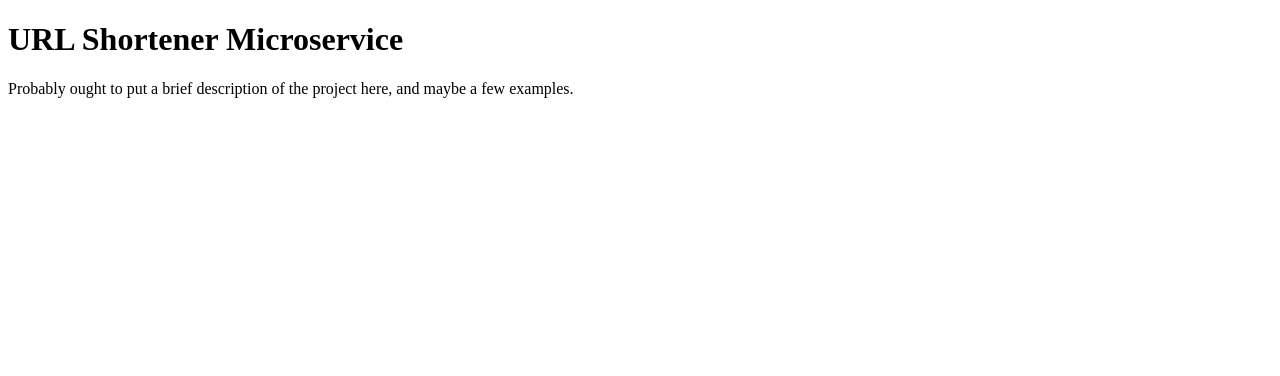
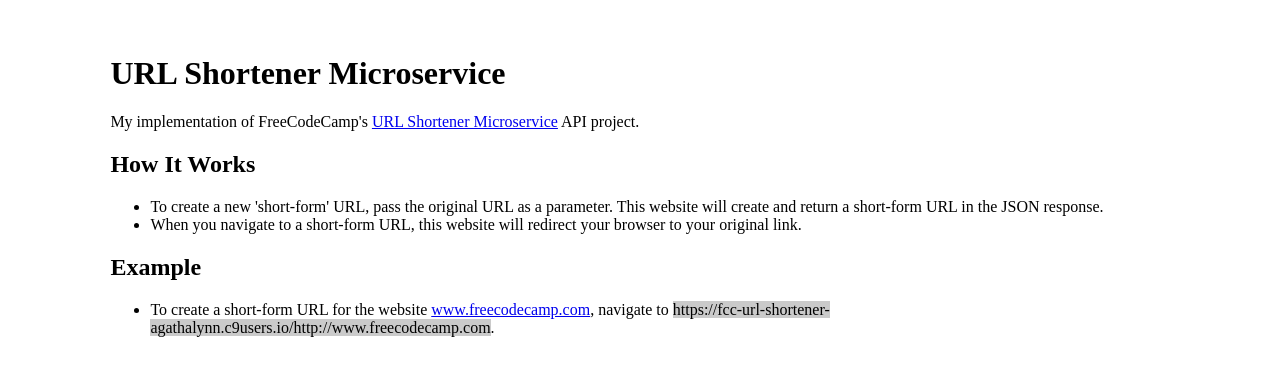
Before and after one commit to AgathaLynn/fcc-url-shortener, a plain HTML site: page index.html in a window 1280 px wide. Drawn offline with Linux system fonts and the light colour scheme.

Commit message:
add content and example to index.html

```diff
--- a/index.html
+++ b/index.html
@@ -5,8 +5,23 @@
         <title>URL Shortener Microservice</title>
     </head>
 
-    <body>
-        <h1>URL Shortener Microservice</h1>
-        <p>Probably ought to put a brief description of the project here, and maybe a few examples.</p>
+    <body style="padding: 2% 8% 2% 8%">
+        <div>
+            <h1>URL Shortener Microservice</h1>
+            <p>My implementation of FreeCodeCamp's <a href="http://www.freecodecamp.com/challenges/url-shortener-microservice">URL Shortener Microservice</a> API project.</p>
+        </div>
+        <div>
+            <h2>How It Works</h2>
+            <ul>
+                <li>To create a new 'short-form' URL, pass the original URL as a parameter. This website will create and return a short-form URL in the JSON response.</li>
+                <li>When you navigate to a short-form URL, this website will redirect your browser to your original link.</li>
+            </ul>
+        </div>
+        <div>
+            <h2>Example</h2>
+            <ul>
+                <li>To create a short-form URL for the website <a href="www.freecodecamp.com">www.freecodecamp.com</a>, navigate to <span style="background-color: #cacaca">https://fcc-url-shortener-agathalynn.c9users.io/http://www.freecodecamp.com</span>.</li>
+            </ul>
+        </div>
     </body>
 </html>
```
